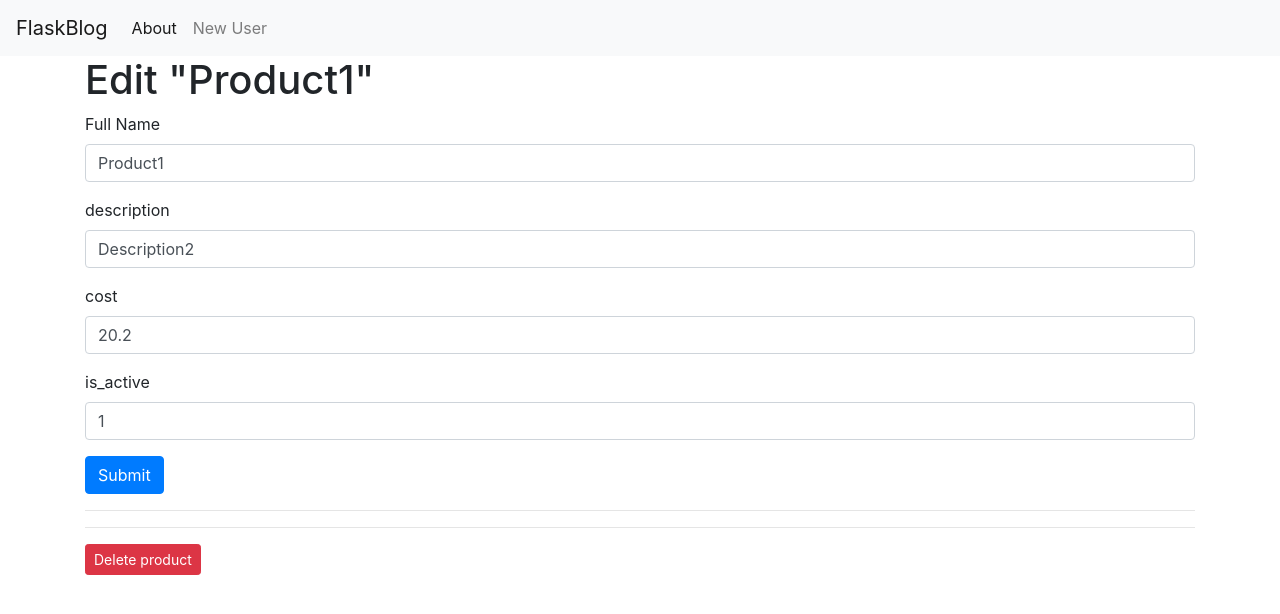
After one commit to ricardoahumada/myinsuranceapp, a Flask app: page /products/2/edit in a window 1280 px wide. The commit adds this page. Shown: the top 614 px of the page. Run offline with Flask 2, Linux system fonts and the light colour scheme; data comes from the database, SQL or seed files in the repository; both versions use the stored data as it was after the commit; some libraries are stand-ins or nearby versions.

Commit message:
rearrange products

```diff
--- a/app.py
+++ b/app.py
@@ -8,6 +8,15 @@ def get_db_connection():
     conn = sqlite3.connect('database.db')
     conn.row_factory = sqlite3.Row
     return conn
+
+def get_product(product_id):
+    conn = get_db_connection()
+    product = conn.execute('SELECT * FROM products WHERE id = ?',
+                        (product_id,)).fetchone()
+    conn.close()
+    if product is None:
+        abort(404)
+    return product
 
 def get_user(user_id):
     conn = get_db_connection()
@@ -24,9 +33,14 @@ app.config['SECRET_KEY'] = 'your secret key'
 app.debug = True
 
 
+""" Routes/Controllers ROOT """
+@app.route('/')
+def index():
+    return render_template('index.html')
+
 """ Routes/Controllers USER """
 @app.route('/users/')
-def index():
+def users():
     conn = get_db_connection()
     users = conn.execute('SELECT * FROM users').fetchall()
     conn.close()
@@ -38,7 +52,7 @@ def user(user_id):
     return render_template('user/user.html', user=theuser)
 
 @app.route('/users/create', methods=('GET', 'POST'))
-def create():
+def createuser():
     if request.method == 'POST':
         app.logger.info(request.form)
         fullname = request.form['fullname']
@@ -56,12 +70,12 @@ def create():
                          (fullname, email, birthdate, country, city, address))
             conn.commit()
             conn.close()
-            return redirect(url_for('index'))
+            return redirect(url_for('indexuser'))
 
     return render_template('user/create.html', user=user)
 
 @app.route('/users/<int:id>/edit', methods=('GET', 'POST'))
-def edit(id):
+def edituser(id):
     user = get_user(id)
 
     if request.method == 'POST':
@@ -81,18 +95,86 @@ def edit(id):
                          (fullname, email, birthdate, country, city, address, id))
             conn.commit()
             conn.close()
-            return redirect(url_for('index'))
+            return redirect(url_for('indexuser'))
 
     return render_template('user/edit.html', user=user)
 
 @app.route('/users/<int:id>/delete', methods=('POST',))
-def delete(id):
+def deleteuser(id):
     user = get_user(id)
     conn = get_db_connection()
     conn.execute('DELETE FROM users WHERE id = ?', (id,))
     conn.commit()
     conn.close()
     flash('"{}" was successfully deleted!'.format(user['fullname']))
-    return redirect(url_for('index'))
+    return redirect(url_for('indexuser'))
+
+
 
 """ Routes/Controllers PRODUCTS """
+@app.route('/products/')
+def products():
+    conn = get_db_connection()
+    products = conn.execute('SELECT * FROM products').fetchall()
+    conn.close()
+    return render_template('product/indexproduct.html', products=products)
+
+@app.route('/products/<int:product_id>')
+def product(product_id):
+    theproduct = get_product(product_id)
+    return render_template('product/product.html', product=theproduct)
+
+@app.route('/products/create', methods=('GET', 'POST'))
+def createproduct():
+    if request.method == 'POST':
+        app.logger.info(request.form)
+        name = request.form['name']
+        description = request.form['description']
+        cost= request.form['cost']
+        is_active= request.form['is_active']
+
+
+        if not name:
+            flash('name is required!')
+        else:
+            conn = get_db_connection()
+            conn.execute('INSERT INTO products (name, description, cost, is_active) VALUES (?, ?, ?, ?)',
+                         (name, description, cost, is_active))
+            conn.commit()
+            conn.close()
+            return redirect(url_for('index'))
+
+    return render_template('product/createproduct.html', product=product)
+
+@app.route('/products/<int:id>/edit', methods=('GET', 'POST'))
+def editproduct(id):
+    product = get_product(id)
+
+    if request.method == 'POST':
+        name = request.form['name']
+        description = request.form['description']
+        cost= request.form['cost']
+        is_active= request.form['is_active']
+
+        if not name:
+            flash('Full name is required!')
+        else:
+            conn = get_db_connection()
+            conn.execute('UPDATE products SET name = ?, description = ?, cost=?, is_active=?'
+                         ' WHERE id = ?',
+                         (name, description, cost, is_active, id))
+            conn.commit()
+            conn.close()
+            return redirect(url_for('index'))
+
+    return render_template('product/editproduct.html', product=product)
+
+@app.route('/products/<int:id>/delete', methods=('POST',))
+def deleteproduct(id):
+    product = get_product(id)
+    conn = get_db_connection()
+    conn.execute('DELETE FROM products WHERE id = ?', (id,))
+    conn.commit()
+    conn.close()
+    flash('"{}" was successfully deleted!'.format(product['name']))
+    return redirect(url_for('index'))
--- a/schema.sql
+++ b/schema.sql
@@ -10,3 +10,14 @@ CREATE TABLE users (
     city TEXT ,
     address TEXT
 );
+
+DROP TABLE IF EXISTS products;
+
+CREATE TABLE products(
+    id INTEGER PRIMARY KEY AUTOINCREMENT,
+    created TIMESTAMP ,
+    name TEXT ,
+    description TEXT,
+    cost float ,
+    is_active boolean
+);
--- a/templates/base.html
+++ b/templates/base.html
@@ -22,7 +22,7 @@
                 <a class="nav-link" href="#">About</a>
             </li>
             <li class="nav-item">
-              <a class="nav-link" href="{{url_for('create')}}">New User</a>
+              <a class="nav-link" href="{{url_for('createuser')}}">New User</a>
             </li>
             </ul>
         </div>
--- /dev/null
+++ b/templates/index.html
@@ -0,0 +1,5 @@
+{% extends 'base.html' %}
+
+{% block content %}
+    <h1>Raiz</h1>
+{% endblock %}
--- /dev/null
+++ b/templates/product/editproduct.html
@@ -0,0 +1,53 @@
+{% extends 'base.html' %}
+
+{% block content %}
+<h1>{% block name %} Edit "{{ product['name'] }}" {% endblock %}</h1>
+
+<form method="POST">
+    <div class="form-group">
+        <label for="name">Full Name</label>
+        <input type="text" name="name" placeholder="product name"
+               class="form-control"
+               value="{{ request.form['name'] or product['name'] }}">
+        </input>
+    </div>
+
+    <div class="form-group">
+        <label for="description">description</label>
+        <input type="text" name="description" placeholder="product description"
+               class="form-control"
+               value="{{ request.form['description'] or product['description'] }}">
+        </input>
+    </div>
+
+    <div class="form-group">
+        <label for="cost">cost</label>
+        <input type="text" name="cost" placeholder="product cost"
+               class="form-control"
+               value="{{ request.form['cost'] or product['cost'] }}">
+        </input>
+    </div>
+
+    <div class="form-group">
+        <label for="is_active">is_active</label>
+        <input type="text" name="is_active" placeholder="product is_active"
+               class="form-control"
+               value="{{ request.form['is_active'] or product['is_active'] }}">
+        </input>
+    </div>
+
+
+    <div class="form-group">
+        <button type="submit" class="btn btn-primary">Submit</button>
+    </div>
+</form>
+<hr>
+<hr>
+
+<form action="{{ url_for('deleteproduct', id=product['id']) }}" method="POST">
+    <input type="submit" value="Delete product"
+            class="btn btn-danger btn-sm"
+            onclick="return confirm('Are you sure you want to delete this product?')">
+</form>
+
+{% endblock %}
--- a/templates/user/edit.html
+++ b/templates/user/edit.html
@@ -59,7 +59,7 @@
 <hr>
 <hr>
 
-<form action="{{ url_for('delete', id=user['id']) }}" method="POST">
+<form action="{{ url_for('deleteuser', id=user['id']) }}" method="POST">
     <input type="submit" value="Delete User"
             class="btn btn-danger btn-sm"
             onclick="return confirm('Are you sure you want to delete this user?')">
--- a/templates/user/index.html
+++ b/templates/user/index.html
@@ -1,4 +1,4 @@
-{% extends 'base.html' %}
+{% extends '/base.html' %}
 
 {% block content %}
     <h1>{% block title %} Welcome to FlaskBlog {% endblock %}</h1>
@@ -7,7 +7,7 @@
         <h2>{{ user['fullname'] }}</h2>
     </a>
     <span class="badge badge-primary">{{ user['created'] }}</span>
-    <a href="{{ url_for('edit', id=user['id']) }}">
+    <a href="{{ url_for('edituser', id=user['id']) }}">
         <span class="badge badge-warning">Edit</span>
     </a>
     <hr>
```
Also changed, not shown: init_db.py (+7 -0 lines), templates/product/createproduct.html (added, +44 -0 lines), templates/product/indexproduct.html (added, +15 -0 lines), templates/product/product.html (added, +10 -0 lines), database.db.
